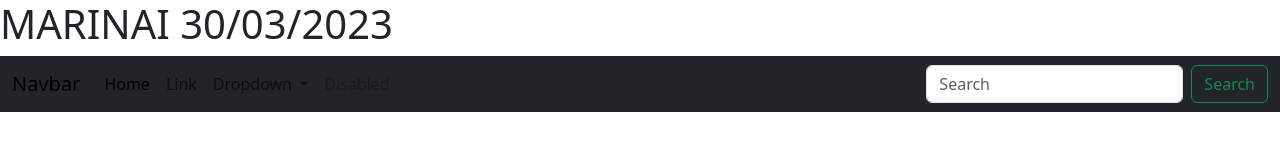
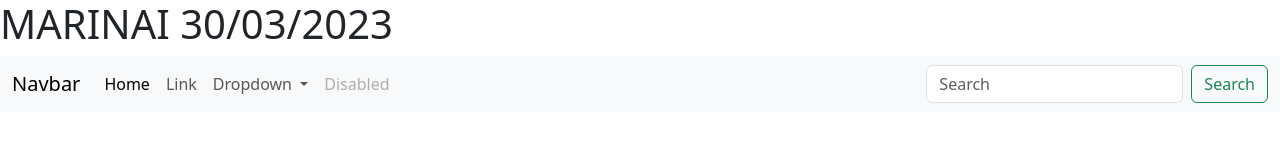
Before and after one commit to FilipppoMarinai/Marinai-Compito1, a plain HTML site: page index.html in a window 1280 px wide. Drawn offline with nearby package versions, Linux system fonts and the light colour scheme.

Commit message:
cambiato sfondo alla navbar

```diff
--- a/index.html
+++ b/index.html
@@ -9,7 +9,7 @@
 </head>
 <body>
     <h1 class="titolo">MARINAI 30/03/2023</h1>
-    <nav class="navbar navbar-expand-lg bg-dark">
+    <nav class="navbar navbar-expand-lg bg-light">
         <div class="container-fluid">
           <a class="navbar-brand" href="#">Navbar</a>
           <button class="navbar-toggler" type="button" data-bs-toggle="collapse" data-bs-target="#navbarSupportedContent" aria-controls="navbarSupportedContent" aria-expanded="false" aria-label="Toggle navigation">
```
